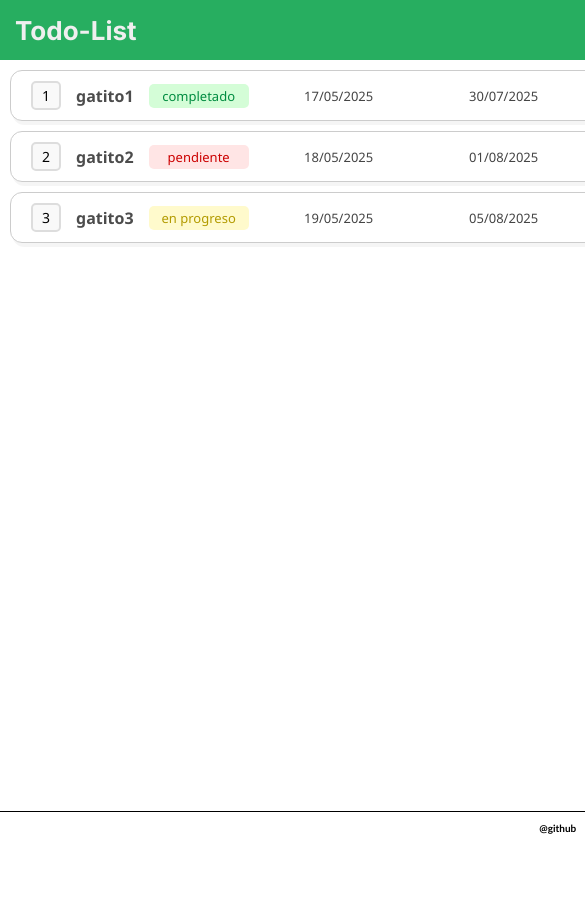
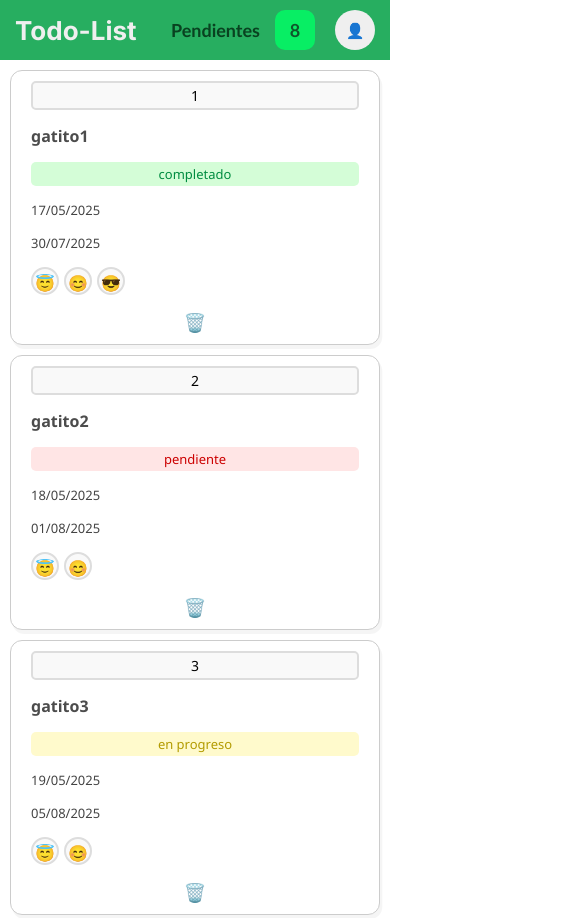
Before and after one commit to Leibril2007/todo_list, a plain HTML site: page pages/dashboard.html in a window 390 px wide. Shown: the top 918 px of the page, 585 px wide, since content can reach past the window. Before the commit the page ends 844 px from the top, so only its background shows below. Drawn offline with Linux system fonts and the light colour scheme; a web font is replaced by a local one.

Commit message:
primera adaptacion a telefono

```diff
--- a/components/header/headerComponent.css
+++ b/components/header/headerComponent.css
@@ -58,3 +58,14 @@ header h1{
     align-items: center;
     justify-content: center;
 }
+
+@media (max-width: 700px) {
+    header{
+        display: grid;
+        grid-template-columns: 1fr auto auto;
+        align-items: center;
+        gap: 1rem;
+        background-color: var(--color-verde);
+        padding: 0rem 1.5rem;
+    }
+}
--- a/modules/itemTarea/itemTarea.css
+++ b/modules/itemTarea/itemTarea.css
@@ -93,3 +93,20 @@
     cursor: pointer;
     padding: 0 5px;
   }
+
+
+@media (max-width: 700px) {
+    .tarea {
+        grid-template-columns: auto;
+    }
+
+    .fecha-asignacion,
+    .fecha-entrega {
+      justify-self: start;
+    }
+
+    .eliminar-tarea {
+      justify-self: center;
+    }
+
+}
--- a/views/dashboardView.css
+++ b/views/dashboardView.css
@@ -9,3 +9,29 @@
     display: grid;
     grid-template-columns: 75% 25%;
 }
+
+@media (max-width: 700px) {
+    .seccion-1{
+        grid-template-columns: auto;
+    }
+}
+
+  /* Tablets (entre 768px y 1023px) */
+@media (min-width: 768px) and (max-width: 1023px) {
+  /* Estilos para tablets */
+}
+
+/* Laptops y escritorios pequeños (entre 1024px y 1279px) */
+@media (min-width: 1024px) and (max-width: 1279px) {
+  /* Estilos para laptops */
+}
+
+/* Escritorios grandes (entre 1280px y 1919px) */
+@media (min-width: 1280px) and (max-width: 1919px) {
+  /* Estilos para pantallas grandes */
+}
+
+/* Pantallas ultra anchas (desde 1920px en adelante) */
+@media (min-width: 1920px) {
+  /* Estilos para pantallas muy grandes */
+}
```
